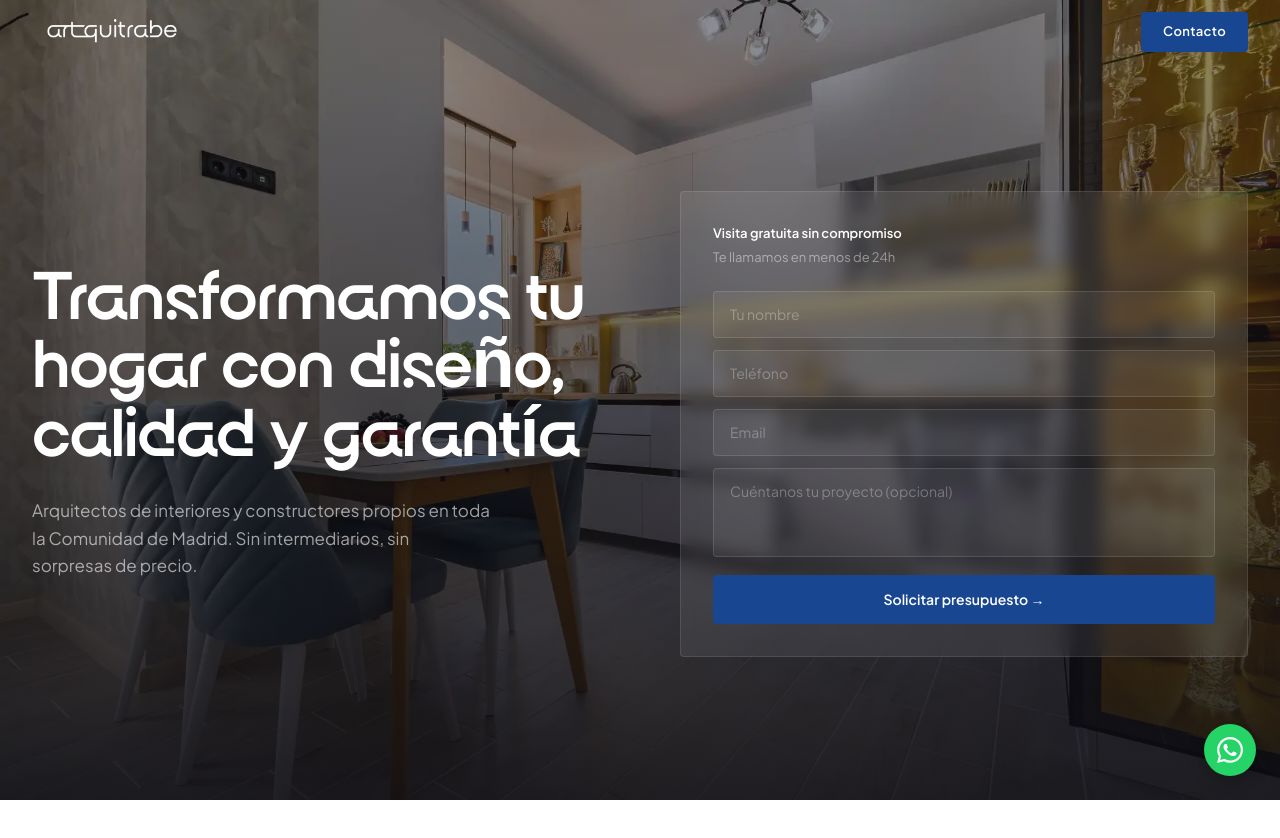
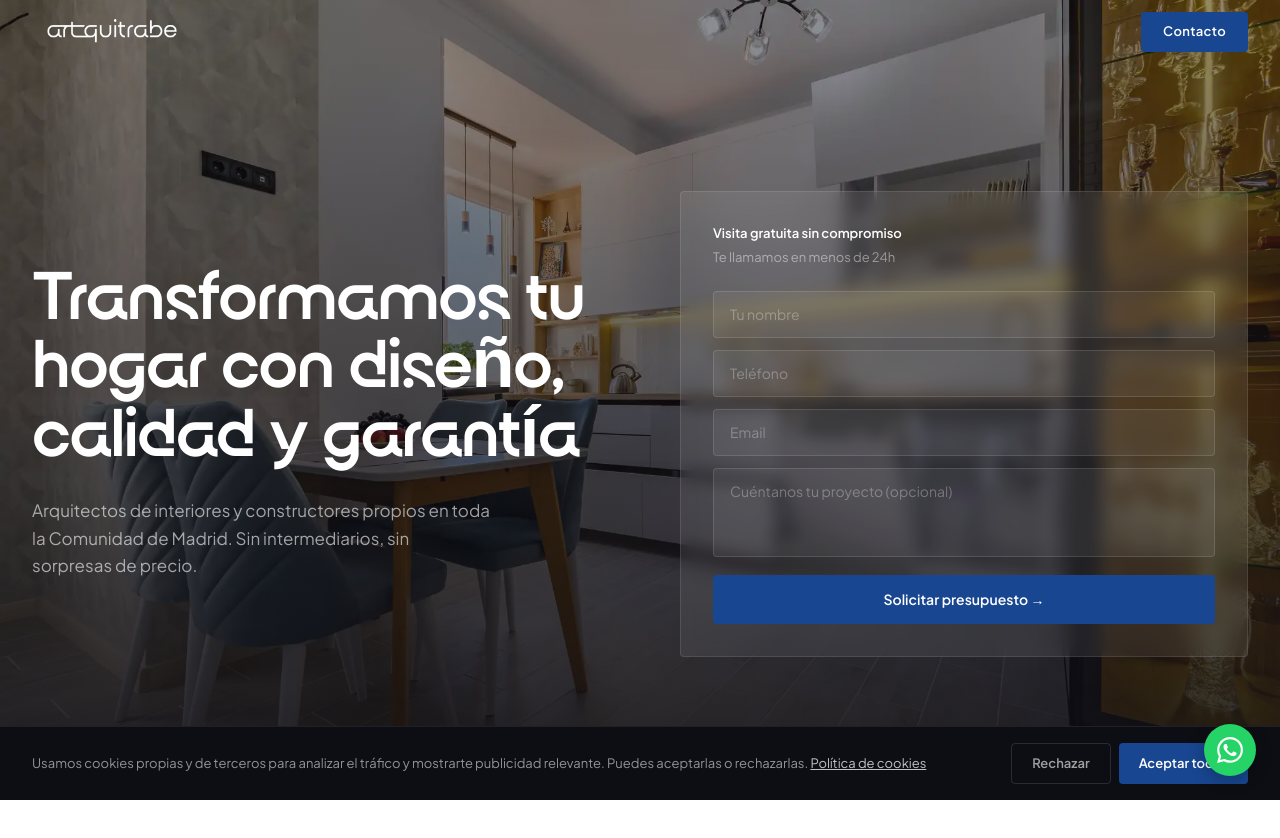
Before and after one commit to generacionads/artquitrabe, a Next.js app: page / in a window 1280 px wide. Shown: the top 838 px of the page. Built offline with nearby package versions, Linux system fonts and the light colour scheme.

Commit message:
Cookie fix

```diff
--- a/src/app/layout.tsx
+++ b/src/app/layout.tsx
@@ -2,6 +2,7 @@ import type { Metadata } from "next";
 import { Plus_Jakarta_Sans } from "next/font/google";
 import localFont from "next/font/local";
 import Script from "next/script";
+import CookieBanner from "@/components/CookieBanner";
 import "./globals.css";
 
 const jakarta = Plus_Jakarta_Sans({
@@ -32,6 +33,13 @@ export default function RootLayout({
     <html lang="es" className="antialiased">
       <head>
         <Script
+          id="consent-default"
+          strategy="beforeInteractive"
+          dangerouslySetInnerHTML={{
+            __html: `window.dataLayer=window.dataLayer||[];function gtag(){dataLayer.push(arguments);}gtag('consent','default',{'ad_storage':'denied','analytics_storage':'denied','ad_user_data':'denied','ad_personalization':'denied','wait_for_update':500});`,
+          }}
+        />
+        <Script
           id="gtm-script"
           strategy="afterInteractive"
           dangerouslySetInnerHTML={{
@@ -53,6 +61,7 @@ j=d.createElement(s),dl=l!='dataLayer'?'&l='+l:'';j.async=true;j.src=
           />
         </noscript>
         {children}
+        <CookieBanner />
         <a
           href="https://wa.me/34684794705"
           target="_blank"
--- /dev/null
+++ b/src/components/CookieBanner.tsx
@@ -0,0 +1,69 @@
+"use client";
+
+import { useEffect, useState } from "react";
+
+declare global {
+  interface Window {
+    gtag: (...args: unknown[]) => void;
+  }
+}
+
+export default function CookieBanner() {
+  const [visible, setVisible] = useState(false);
+
+  useEffect(() => {
+    if (!localStorage.getItem("cookie_consent")) {
+      setVisible(true);
+    }
+  }, []);
+
+  const accept = () => {
+    window.gtag?.("consent", "update", {
+      ad_storage: "granted",
+      analytics_storage: "granted",
+      ad_user_data: "granted",
+      ad_personalization: "granted",
+    });
+    localStorage.setItem("cookie_consent", "granted");
+    setVisible(false);
+  };
+
+  const reject = () => {
+    localStorage.setItem("cookie_consent", "denied");
+    setVisible(false);
+  };
+
+  if (!visible) return null;
+
+  return (
+    <div
+      role="dialog"
+      aria-label="Aviso de cookies"
+      className="fixed bottom-0 left-0 right-0 z-[90] bg-[#0D0D14] border-t border-white/8 px-4 md:px-8 py-4"
+    >
+      <div className="flex flex-col sm:flex-row sm:items-center gap-4 max-w-screen-xl mx-auto">
+        <p className="text-[13px] text-white/55 leading-relaxed flex-1">
+          Usamos cookies propias y de terceros para analizar el tráfico y mostrarte publicidad relevante.
+          Puedes aceptarlas o rechazarlas.{" "}
+          <a href="/privacidad" className="text-white/75 underline hover:text-white transition-colors">
+            Política de cookies
+          </a>
+        </p>
+        <div className="flex gap-2 shrink-0">
+          <button
+            onClick={reject}
+            className="px-5 py-2.5 text-[13px] font-semibold text-white/60 border border-white/12 rounded-sm hover:border-white/30 hover:text-white transition-colors cursor-pointer"
+          >
+            Rechazar
+          </button>
+          <button
+            onClick={accept}
+            className="px-5 py-2.5 text-[13px] font-semibold text-white bg-[#184690] rounded-sm hover:bg-[#0F2D5E] transition-colors cursor-pointer"
+          >
+            Aceptar todas
+          </button>
+        </div>
+      </div>
+    </div>
+  );
+}
```
